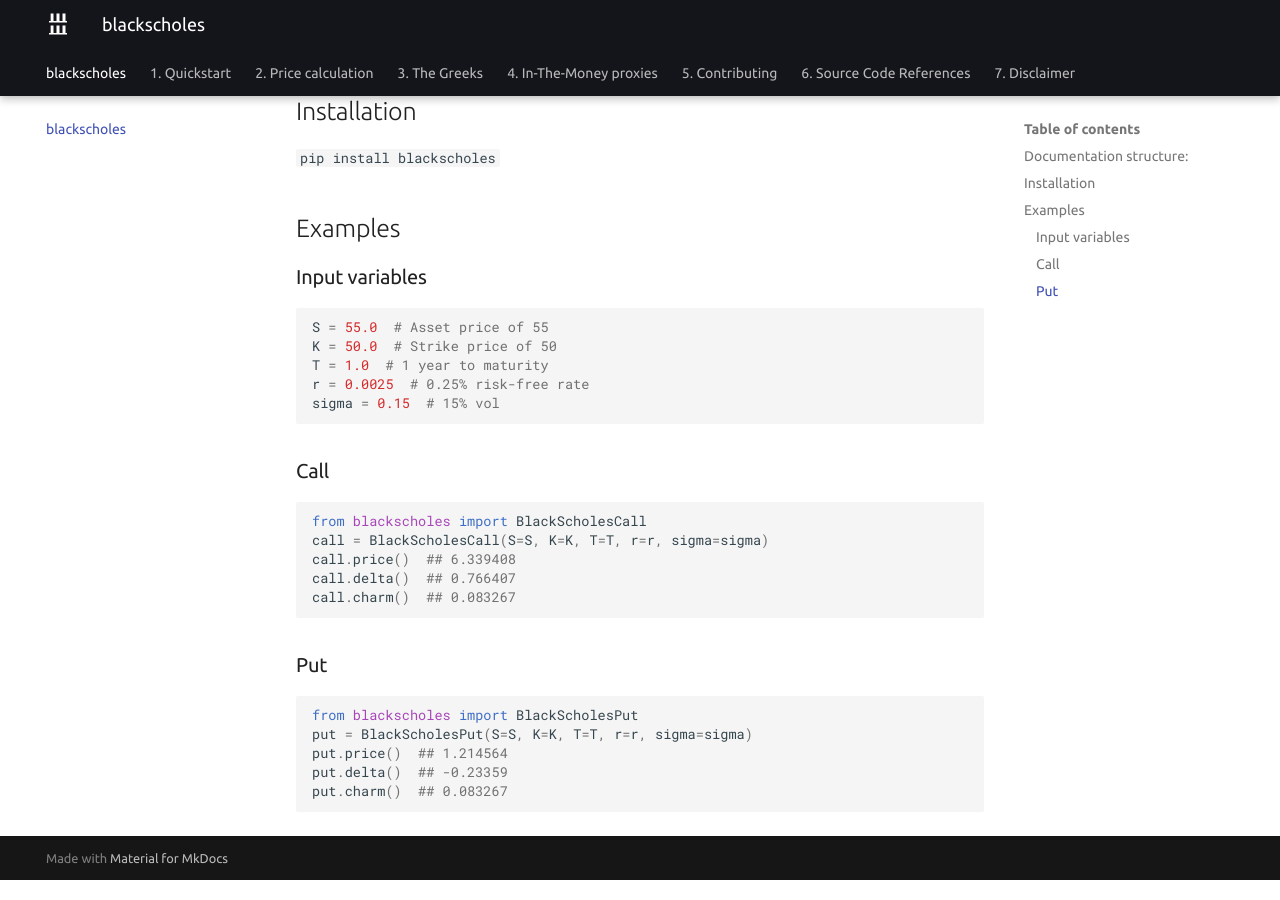
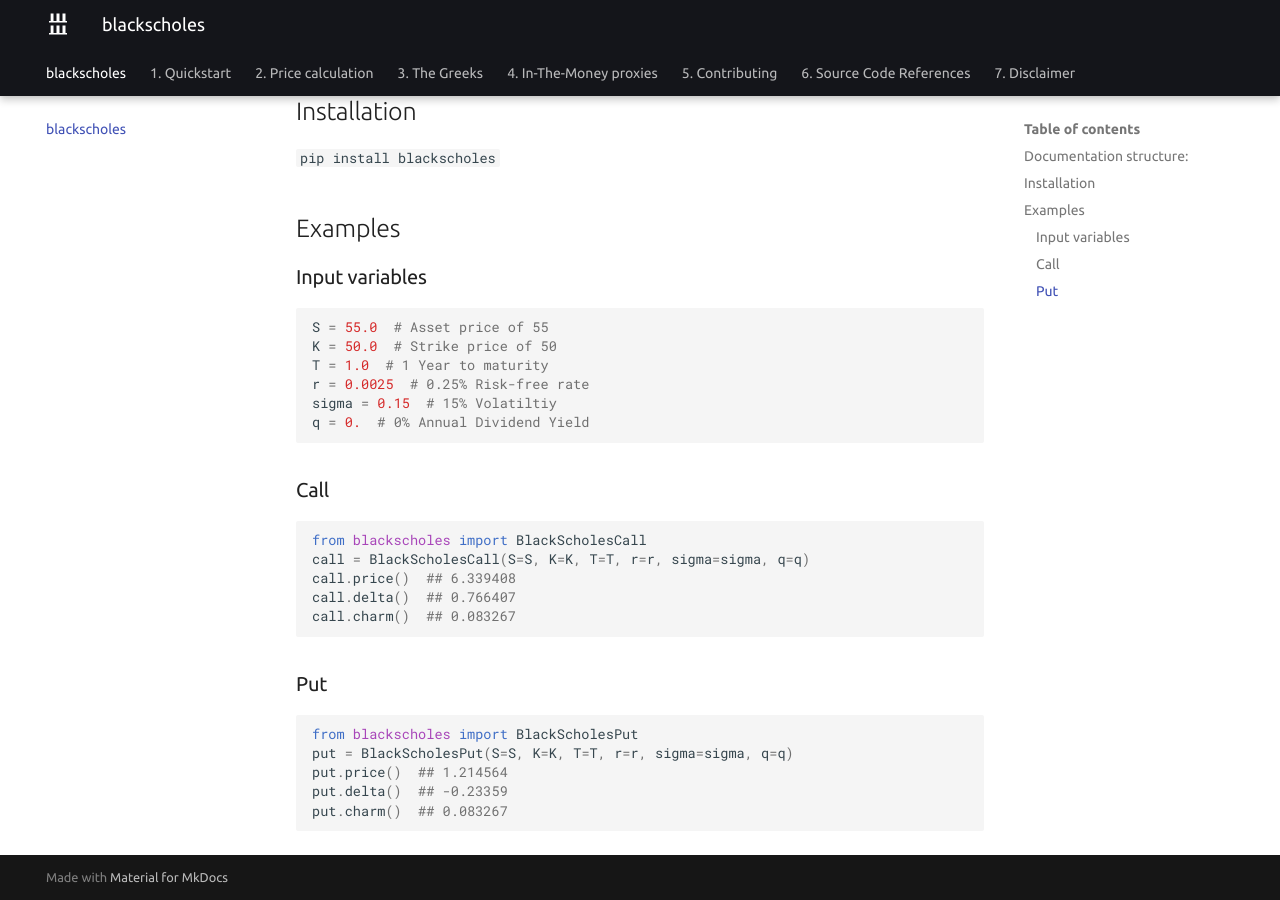
Before and after one commit to CarloLepelaars/blackscholes, an MkDocs documentation site: the page built from docs/index.md, in a window 1280 px wide and 900 px high, scrolled down 583 px. Built offline with MkDocs 1.6.1 and Material for MkDocs 9.7.7, drawn with Linux system fonts in a browser that asks for light colours.

Commit message:
Docs improvement and cleanup.

````diff
--- a/docs/index.md
+++ b/docs/index.md
@@ -30,16 +30,17 @@
 ```python3
 S = 55.0  # Asset price of 55
 K = 50.0  # Strike price of 50
-T = 1.0  # 1 year to maturity
-r = 0.0025  # 0.25% risk-free rate
-sigma = 0.15  # 15% vol
+T = 1.0  # 1 Year to maturity
+r = 0.0025  # 0.25% Risk-free rate
+sigma = 0.15  # 15% Volatiltiy
+q = 0.  # 0% Annual Dividend Yield
 ```
 
 ### Call
 
 ```python3
 from blackscholes import BlackScholesCall
-call = BlackScholesCall(S=S, K=K, T=T, r=r, sigma=sigma)
+call = BlackScholesCall(S=S, K=K, T=T, r=r, sigma=sigma, q=q)
 call.price()  ## 6.339408
 call.delta()  ## 0.766407
 call.charm()  ## 0.083267
@@ -49,7 +50,7 @@
 
 ```python3
 from blackscholes import BlackScholesPut
-put = BlackScholesPut(S=S, K=K, T=T, r=r, sigma=sigma)
+put = BlackScholesPut(S=S, K=K, T=T, r=r, sigma=sigma, q=q)
 put.price()  ## 1.214564
 put.delta()  ## -0.23359
 put.charm()  ## 0.083267
````
Also changed, not shown: docs/1.quickstart.md (+6 -5 lines), docs/2.price.md (+4 -1 lines), docs/3.the_greeks.md (+5 -0 lines), docs/4.itm.md (+2 -0 lines), .github/README.MD, 3 other files.
